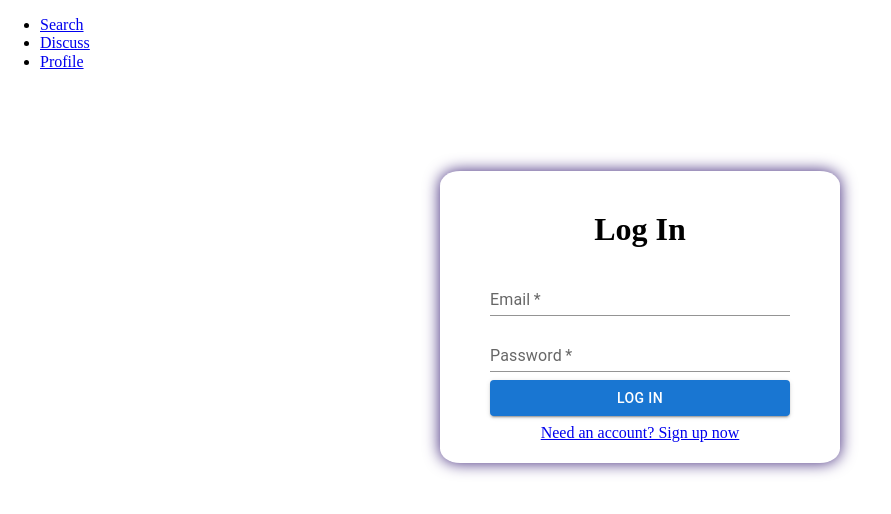
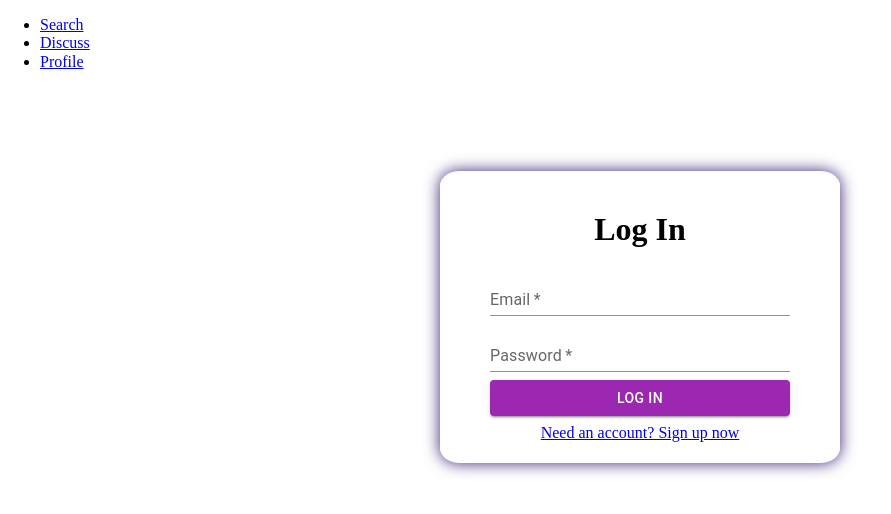
Before and after one commit to Doom-Prophet/Database-backed-online-scholar-information-platform-with-RESTful-API, a React (Create React App) app in the folder frontend/: page /login in a window 1280 px wide. Shown: the top 514 px of the page, without its empty margins (0-891 px from the left). Built offline with nearby package versions, Linux system fonts and the light colour scheme.

Commit message:
implement theme

```diff
--- a/frontend/src/css/theme.js
+++ b/frontend/src/css/theme.js
@@ -1,23 +1,17 @@
 import * as React from 'react';
 import { createTheme, ThemeProvider } from '@mui/material/styles';
+import { purple, orange } from '@mui/material/colors';
 import Button from '@mui/material/Button';
 
 const theme = createTheme({
-  components: {
-    // Name of the component ⚛️
-    MuiButtonBase: {
-      defaultProps: {
-        // The default props to change
-        disableRipple: true, // No more ripple, on the whole application 💣!
-      },
+  palette: {
+    primary: {
+      main: purple[500],
     },
+    secondary: {
+      main: orange[500],
+    }
   },
 });
 
-export default function DefaultProps() {
-  return (
-    <ThemeProvider theme={theme}>
-      <Button>This button has disabled ripples.</Button>
-    </ThemeProvider>
-  );
-}
+export default theme;
--- a/frontend/src/index.js
+++ b/frontend/src/index.js
@@ -3,13 +3,17 @@ import ReactDOM from 'react-dom/client';
 import './css/normalize.css';
 import App from './App';
 import reportWebVitals from './reportWebVitals';
-import {UserProvider} from './context/UserContext'
+import {UserProvider} from './context/UserContext';
+import { ThemeProvider } from '@mui/material/styles';
+import theme from './css/theme';
 
 const root = ReactDOM.createRoot(document.getElementById('root'));
 root.render(
   <React.StrictMode>
     <UserProvider>
+    <ThemeProvider theme={theme}>
       <App />
+    </ThemeProvider>
     </UserProvider>
   </React.StrictMode>
 );
--- a/frontend/src/pages/Login.js
+++ b/frontend/src/pages/Login.js
@@ -25,7 +25,7 @@ function Login (props) {
             <h1>Hi, {user.name}!</h1>
         </div>
     :
-        <div className="login_box">
+         <div className="login_box">
             <h1 className="centered">Log In</h1>
             <form>
                 <Stack spacing={1} sx={{ width: 300 }}>
@@ -41,7 +41,6 @@ function Login (props) {
                 </Stack>
             </form>
         </div>
-
     }</>
     );
 }
```
Also changed, not shown: frontend/src/pages/Home.js (line endings or trailing spaces).
